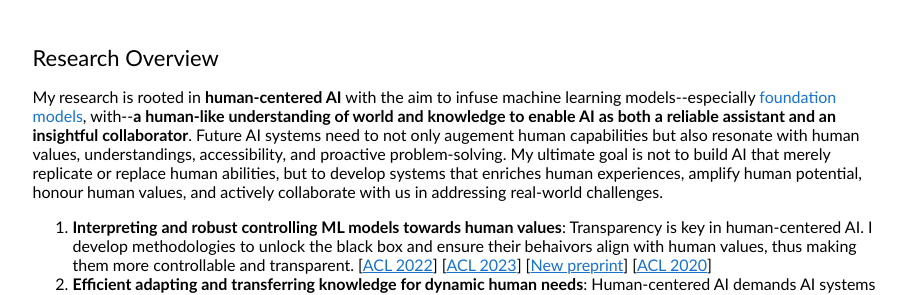
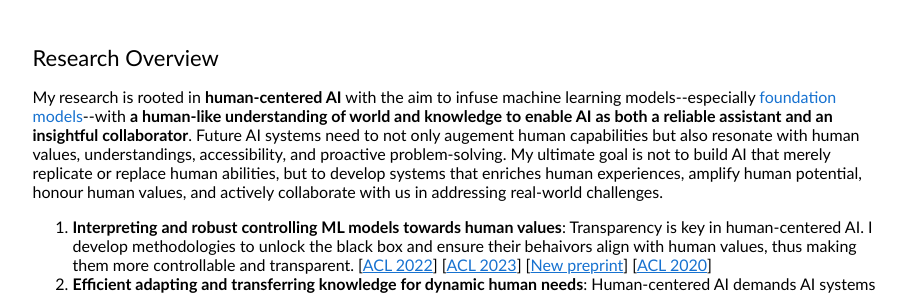
Before and after one commit to zhenwang9102/zhenwang9102.github.io, a Jekyll site: the page built from _posts/2019-06-02-venue.markdown, in a window 1280 px wide and 900 px high. Shown: the part 422-717 px from the top of the window, without its empty margins (180-1099 px from the left). Built offline with Jekyll 4.4.1, drawn with Linux system fonts in a browser that asks for light colours.

```diff
--- a/_layouts/default.html
+++ b/_layouts/default.html
@@ -68,7 +68,7 @@
             <td style="padding:2.5%;width:100%;vertical-align:middle">
               <h2>Research Overview</h2>
               <p>
-                My research is rooted in <b>human-centered AI</b> with the aim to infuse machine learning models--especially <a href="https://en.wikipedia.org/wiki/Foundation_models">foundation models</a>, with--<b>a human-like understanding of world and knowledge to enable AI as both a reliable assistant and an insightful collaborator</b>. Future AI systems need to not only augement human capabilities but also resonate with human values, understandings, accessibility, and proactive problem-solving. My ultimate goal is not to build AI that merely replicate or replace human abilities, but to develop systems that enriches human experiences, amplify human potential, honour human values, and actively collaborate with us in addressing real-world challenges.
+                My research is rooted in <b>human-centered AI</b> with the aim to infuse machine learning models--especially <a href="https://en.wikipedia.org/wiki/Foundation_models">foundation models</a>--with <b>a human-like understanding of world and knowledge to enable AI as both a reliable assistant and an insightful collaborator</b>. Future AI systems need to not only augement human capabilities but also resonate with human values, understandings, accessibility, and proactive problem-solving. My ultimate goal is not to build AI that merely replicate or replace human abilities, but to develop systems that enriches human experiences, amplify human potential, honour human values, and actively collaborate with us in addressing real-world challenges.
               </p>
               <ol>
                 <li>
```
